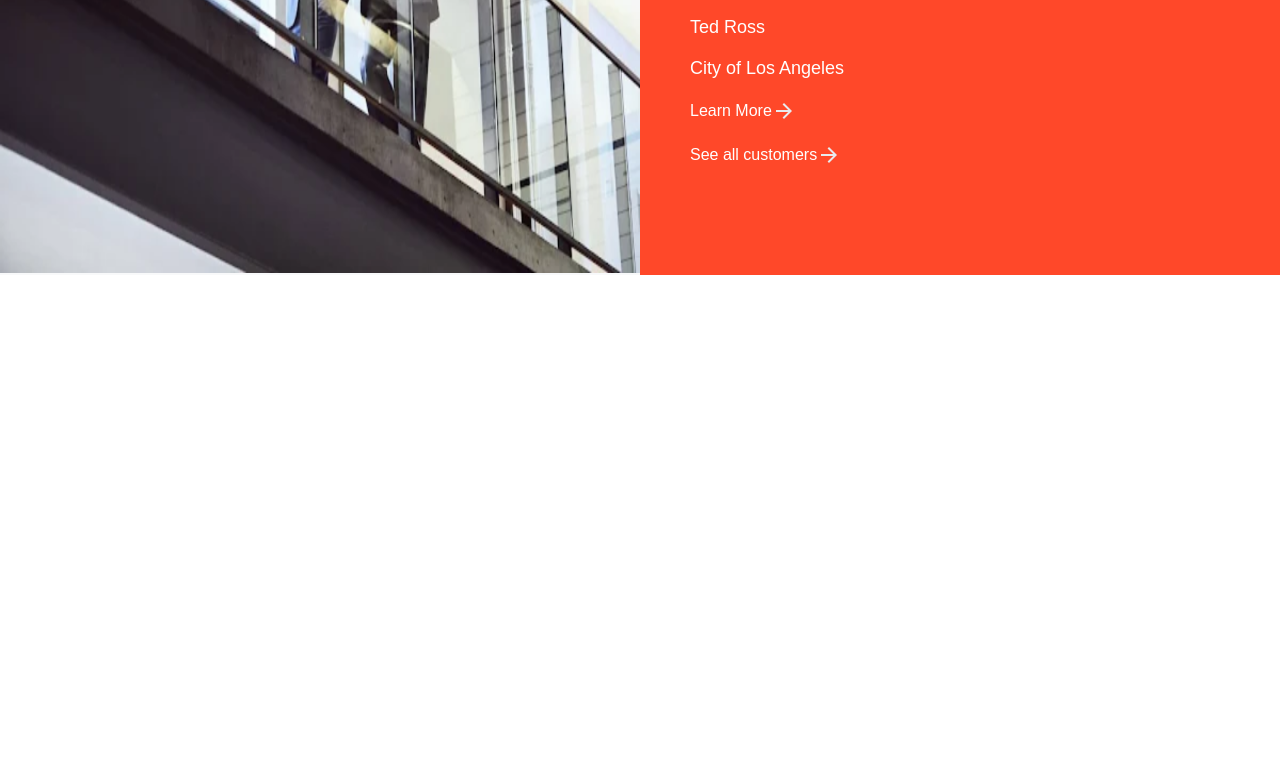
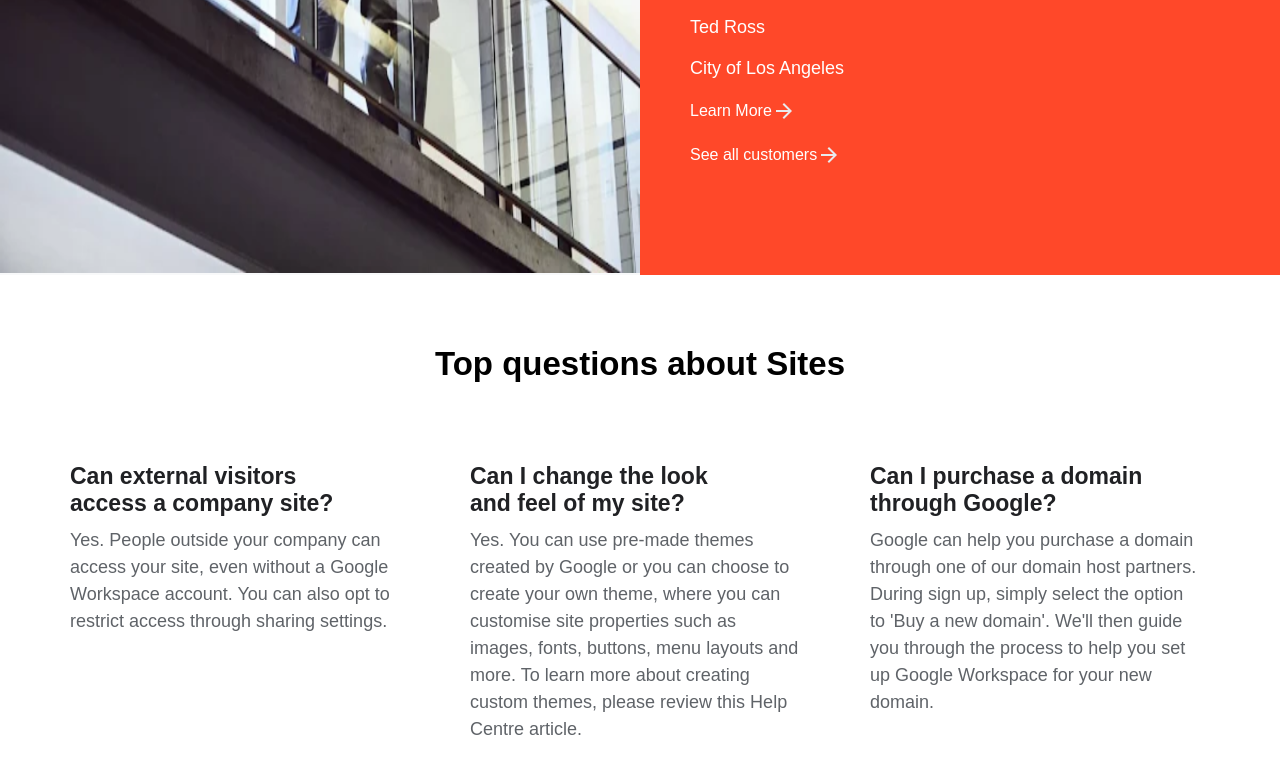
Before and after one commit to Minhajxdd/Google-site-week01, a plain HTML site: page index.html in a window 1280 px wide. Shown: the part 2291-3064 px from the top of the page. Drawn offline with Linux system fonts and the light colour scheme.

Commit message:
Section six added

```diff
--- a/index.html
+++ b/index.html
@@ -195,6 +195,42 @@
         </div>
     </section>
 
+    <!-- section six -->
+    <div class="sec5-head">
+        <h2>
+            Top questions about Sites
+        </h2>
+    </div>
+    <section class="sec3-box sec4-box">
+        <div class="box-content">
+            <div class="one">
+                <h5 >
+                    Can external visitors access a company site?
+                </h5>
+                <p>
+                    Yes. People outside your company can access your site, even without a Google Workspace account. You can also opt to restrict access through sharing settings.
+                </p>
+            </div>
+            <div class="two">
+                <h5>
+                    Can I change the look and feel of my site?
+                </h5>
+                <p>
+                    Yes. You can use pre-made themes created by Google or you can choose to create your own theme, where you can customise site properties such as images, fonts, buttons, menu layouts and more. To learn more about creating custom themes, please review this Help Centre article.
+                </p>
+            </div>
+            <div class="three">
+                <h5>
+                    Can I purchase a domain through Google?
+                </h5>
+                <p>
+                    Google can help you purchase a domain through one of our domain host partners. During sign up, simply select the option to 'Buy a new domain'. We'll then guide you through the process to help you set up Google Workspace for your new domain.
+                </p>
+            </div>
+        </div>
+
+    </section>
+
 
 
     <br><br><br><br><b><br><br></b> <br><br><br><br><b><br><br></b> <br><br><br><br><b><br><br></b> <br><br><br><br><b><br><br></b> <br><br><br><br><b><br><br></b> <br><br><br><br><b><br><br></b> <br><br><br><br><b><br><br></b> <br><br><br><br><b><br><br></b> <br><br><br><br><b><br><br></b> <br><br><br><br><b><br><br></b> <br><br><br><br><b><br><br></b> <br><br><br><br><b><br><br></b> <br><br><br><br><b><br><br></b> <br><br><br><br><b><br><br></b> <br><br><br><br><b><br><br></b> <br><br><br><br><b><br><br></b> <br><br><br><br><b><br><br></b> <br><br><br><br><b><br><br></b> <br><br><br><br><b><br><br></b> <br><br><br><br><b><br><br></b>v
--- a/style.css
+++ b/style.css
@@ -299,3 +299,20 @@ height: 350px;
     justify-content: center;
     align-items: center;
 }
+
+/* Section Six */
+.sec5-head{
+    display: flex;
+    justify-content: center;
+    align-items: center;
+}
+.sec5-head h2{
+    font-size: 33px;
+    margin-top: 70px;
+}
+.sec4-box .box-content .one h5{
+    max-width: 270px;
+}
+.sec4-box .box-content .two h5{
+    max-width: 250px;
+}
```
